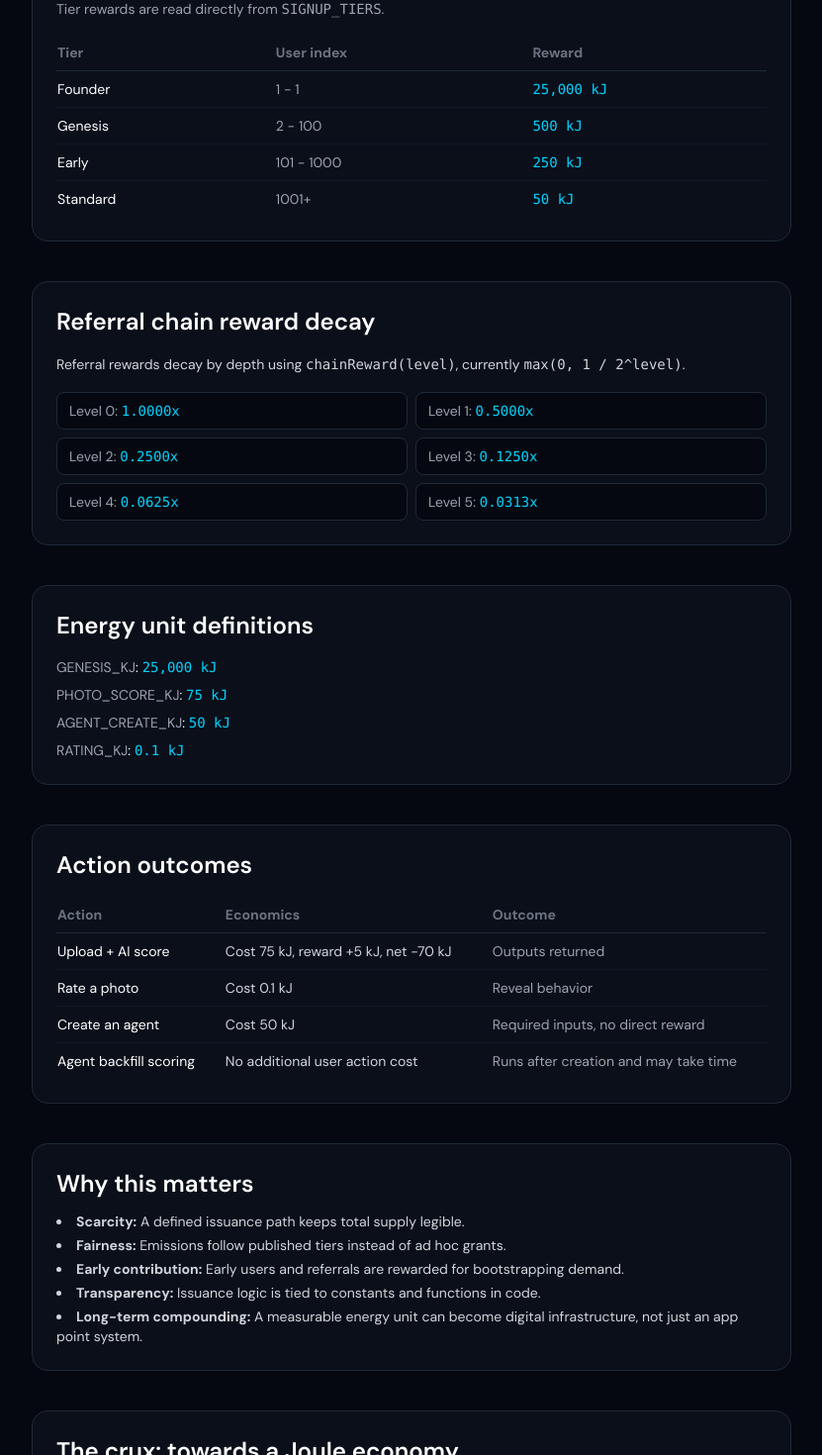
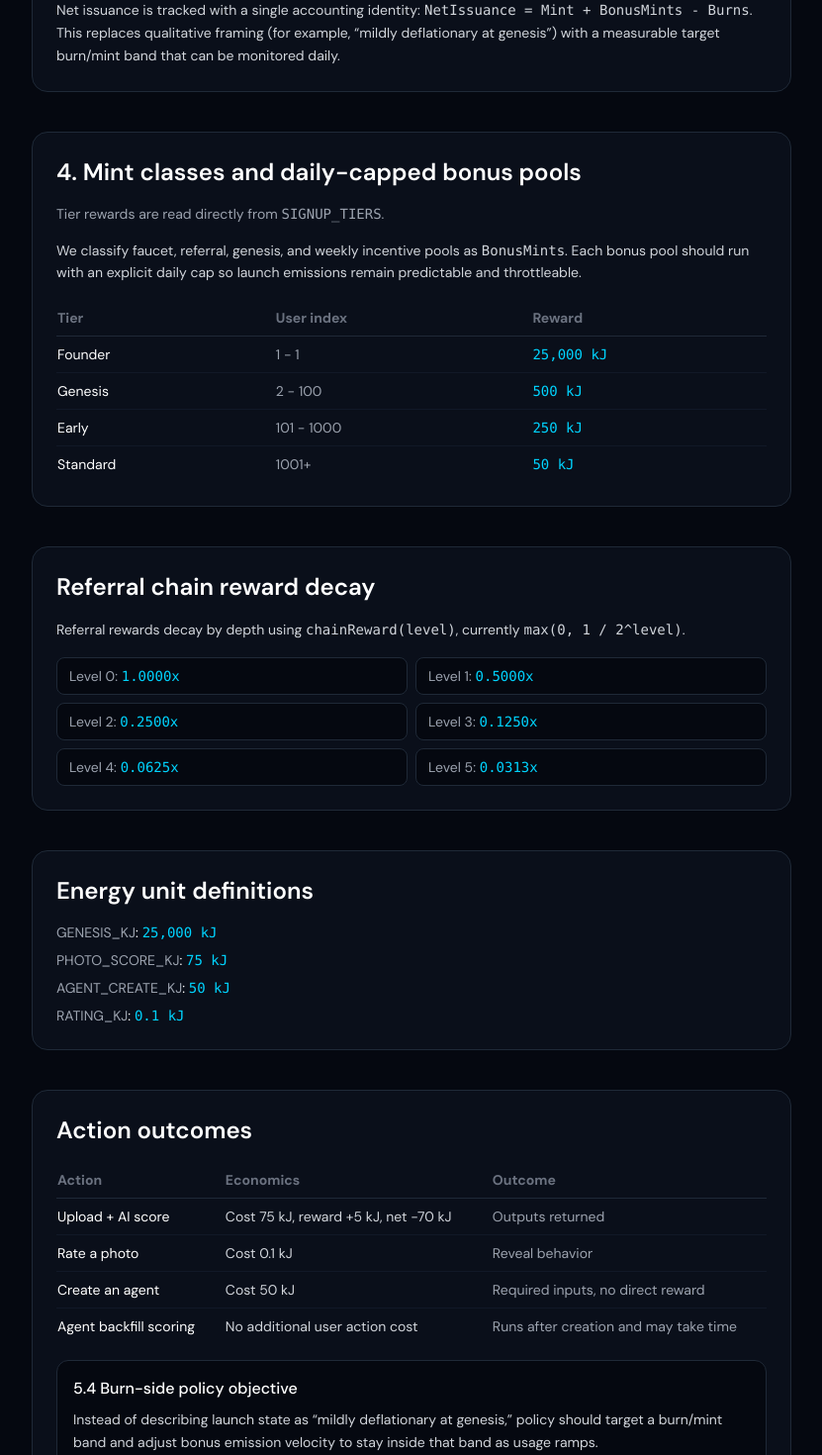
Before and after one commit to joulesgram/app, a Next.js app: page /policy in a window 1280 px wide. Shown: the part 900-2370 px from the top of the page at 99% size, without its empty margins (224-1055 px from the left). Built offline with nearby package versions, Linux system fonts and the light colour scheme.

Commit message:
Revise policy sections for net issuance and KPI throttles

```diff
--- a/src/app/policy/page.tsx
+++ b/src/app/policy/page.tsx
@@ -57,8 +57,24 @@ export default function PolicyPage() {
         </section>
 
         <section className="bg-[#0a0f1a] border border-gray-800 rounded-2xl p-6 space-y-4">
-          <h2 className="text-2xl font-semibold">Signup emission tiers</h2>
-          <p className="text-sm text-gray-400">Tier rewards are read directly from <code>SIGNUP_TIERS</code>.</p>
+          <h2 className="text-2xl font-semibold">3. Issuance accounting formula</h2>
+          <p className="text-sm text-gray-300 leading-relaxed">
+            Net issuance is tracked with a single accounting identity:
+            <code className="ml-1">NetIssuance = Mint + BonusMints - Burns</code>.
+            This replaces qualitative framing (for example, “mildly deflationary at genesis”) with a measurable
+            target burn/mint band that can be monitored daily.
+          </p>
+        </section>
+
+        <section className="bg-[#0a0f1a] border border-gray-800 rounded-2xl p-6 space-y-4">
+          <h2 className="text-2xl font-semibold">4. Mint classes and daily-capped bonus pools</h2>
+          <p className="text-sm text-gray-400">
+            Tier rewards are read directly from <code>SIGNUP_TIERS</code>.
+          </p>
+          <p className="text-sm text-gray-300 leading-relaxed">
+            We classify faucet, referral, genesis, and weekly incentive pools as <code>BonusMints</code>. Each
+            bonus pool should run with an explicit daily cap so launch emissions remain predictable and throttleable.
+          </p>
           <div className="overflow-x-auto">
             <table className="w-full text-sm">
               <thead>
@@ -149,6 +165,13 @@ export default function PolicyPage() {
               </tbody>
             </table>
           </div>
+          <div className="rounded-xl border border-gray-800 bg-[#050810] p-4 space-y-2">
+            <h3 className="font-medium text-white">5.4 Burn-side policy objective</h3>
+            <p className="text-sm text-gray-300 leading-relaxed">
+              Instead of describing launch state as “mildly deflationary at genesis,” policy should target a
+              burn/mint band and adjust bonus emission velocity to stay inside that band as usage ramps.
+            </p>
+          </div>
         </section>
 
         <section className="bg-[#0a0f1a] border border-gray-800 rounded-2xl p-6 space-y-3">
@@ -179,6 +202,20 @@ export default function PolicyPage() {
         </section>
 
         <section className="bg-[#0a0f1a] border border-gray-800 rounded-2xl p-6 space-y-5">
+          <h2 className="text-2xl font-semibold">10. Launch KPI + auto-throttle controls</h2>
+          <div className="rounded-xl border border-gray-800 bg-[#050810] p-4 space-y-2">
+            <p className="text-sm text-gray-300 leading-relaxed">
+              Launch KPI target:
+              <code className="ml-1">Burns / (Mint + BonusMints)</code> should remain inside a configured range
+              (for example, 0.60&ndash;0.90 over a rolling 7-day window).
+            </p>
+            <p className="text-sm text-gray-300 leading-relaxed">
+              If the KPI falls below the lower bound, auto-throttle faucet/referral payouts by reducing per-user
+              payouts and/or tightening daily caps. If the KPI rises above the upper bound, cautiously relax caps
+              within predefined max limits.
+            </p>
+          </div>
+
           <h2 className="text-2xl font-semibold">FAQ</h2>
           <div>
             <h3 className="font-medium text-white">Why does User #1 have genesis joules?</h3>
```
